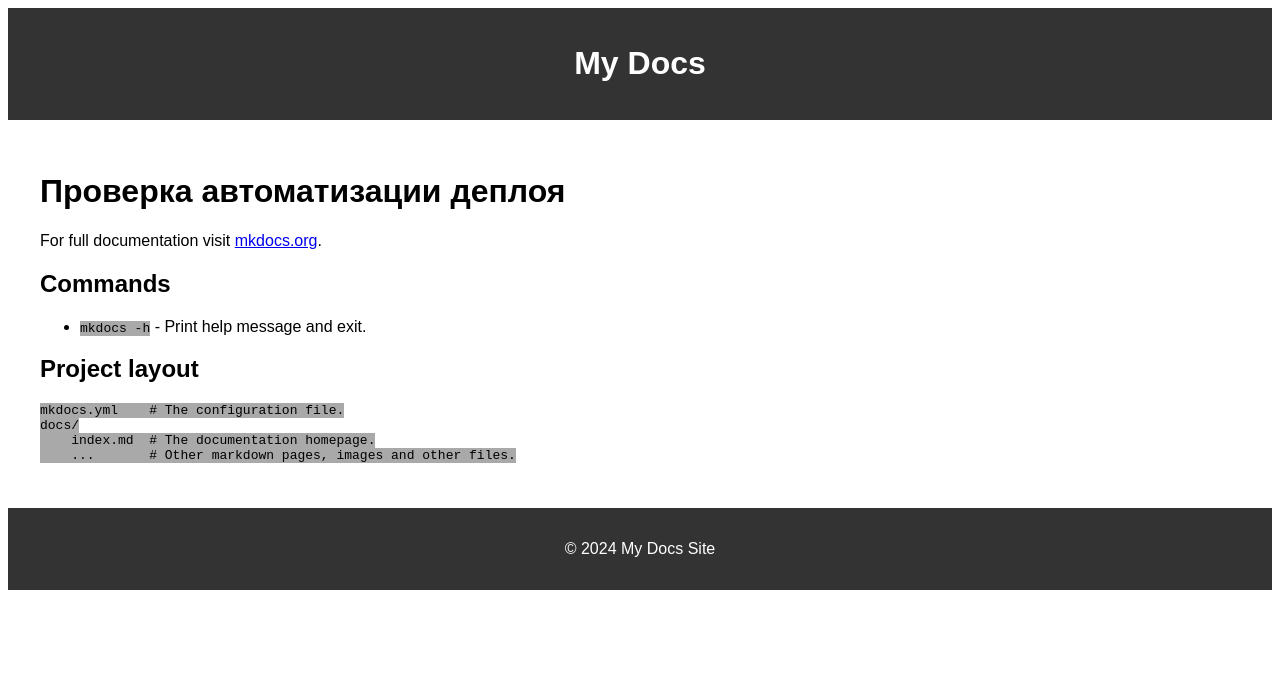
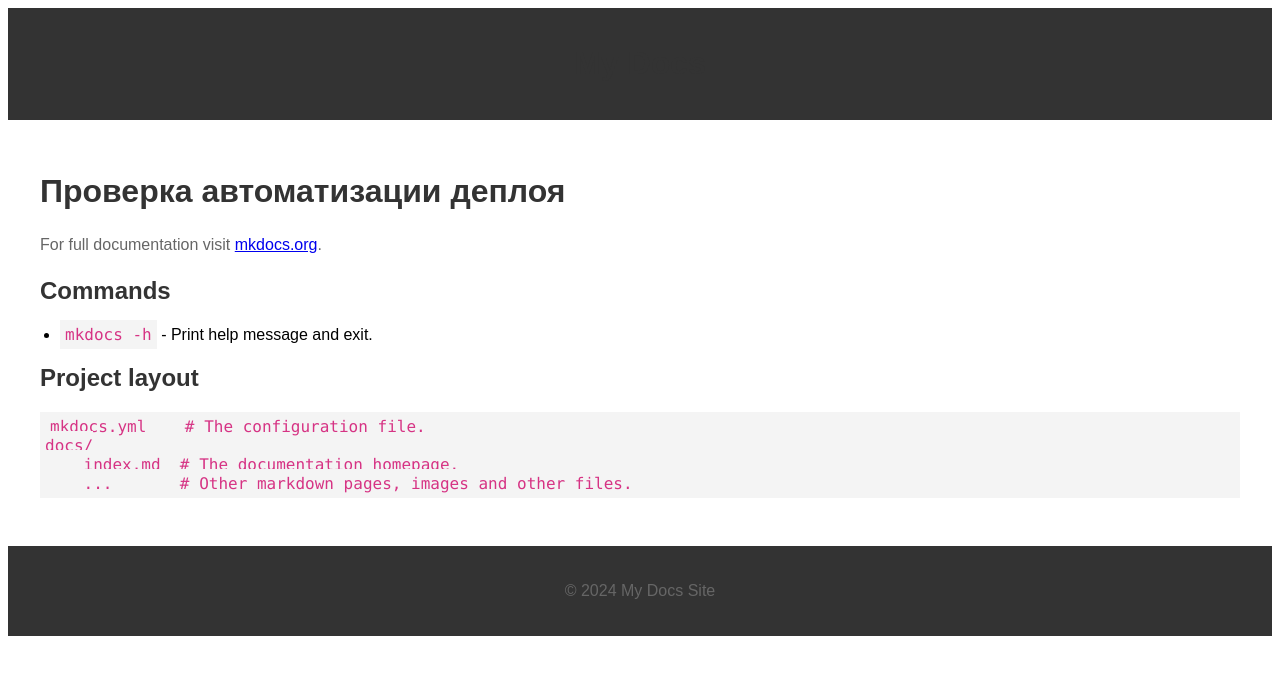
Before and after one commit to AlexandrVanchukov/web-python_mkdocs-site, an MkDocs documentation site: the page built from docs/index.md, in a window 1280 px wide. Shown: the top 675 px of the page. Built offline with MkDocs 1.6.1, drawn with Linux system fonts in a browser that asks for light colours.

Commit message:
edit style

```diff
--- a/theme/css/styles.css
+++ b/theme/css/styles.css
@@ -9,16 +9,34 @@ header, footer {
     text-align: center;
 }
 
-header nav a {
-    color: white;
-    margin: 0 10px;
-    text-decoration: none;
-}
-
 main {
     padding: 2rem;
 }
 
-code {
-    background-color: darkgray;
+h1, h2, h3 {
+    color: #333;
+    font-family: Arial, sans-serif;
 }
+
+p {
+    font-size: 16px;
+    line-height: 1.6;
+    color: #666;
+}
+
+/* Стили для списков */
+ul {
+    padding-left: 20px;
+}
+
+li {
+    margin-bottom: 5px;
+}
+
+/* Стили для кода */
+pre, code {
+    background-color: #f4f4f4;
+    padding: 5px;
+    font-family: Consolas, monospace;
+    color: #d63384;
+}
```
